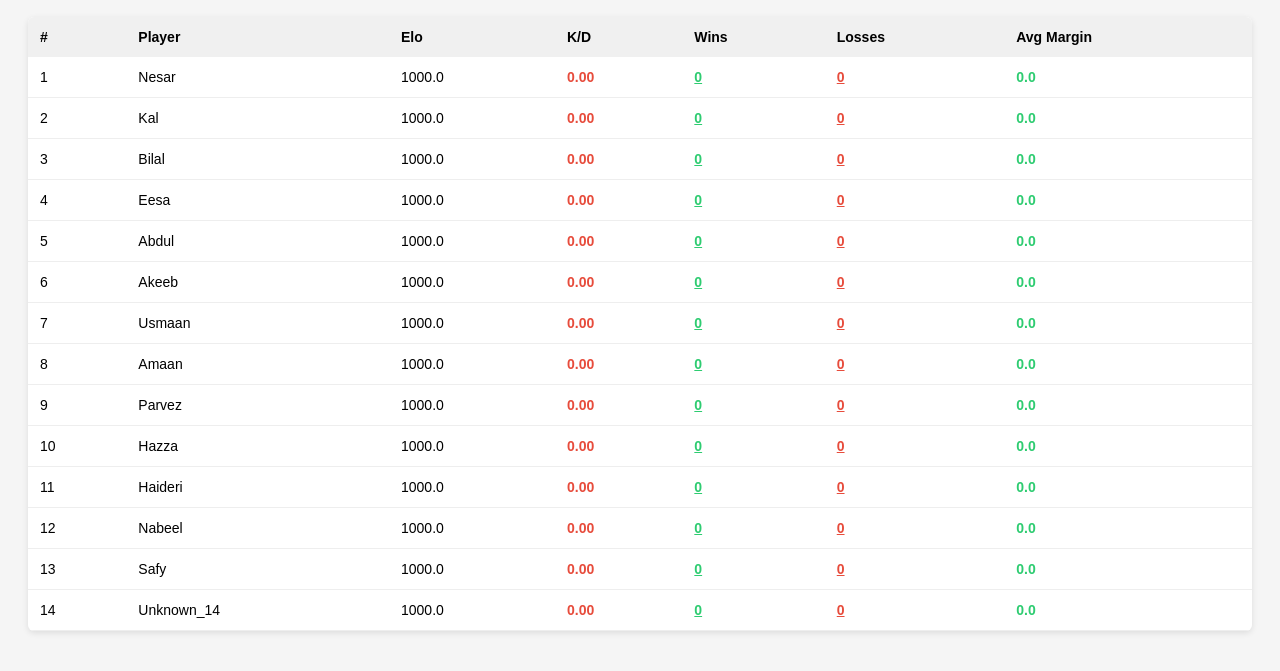
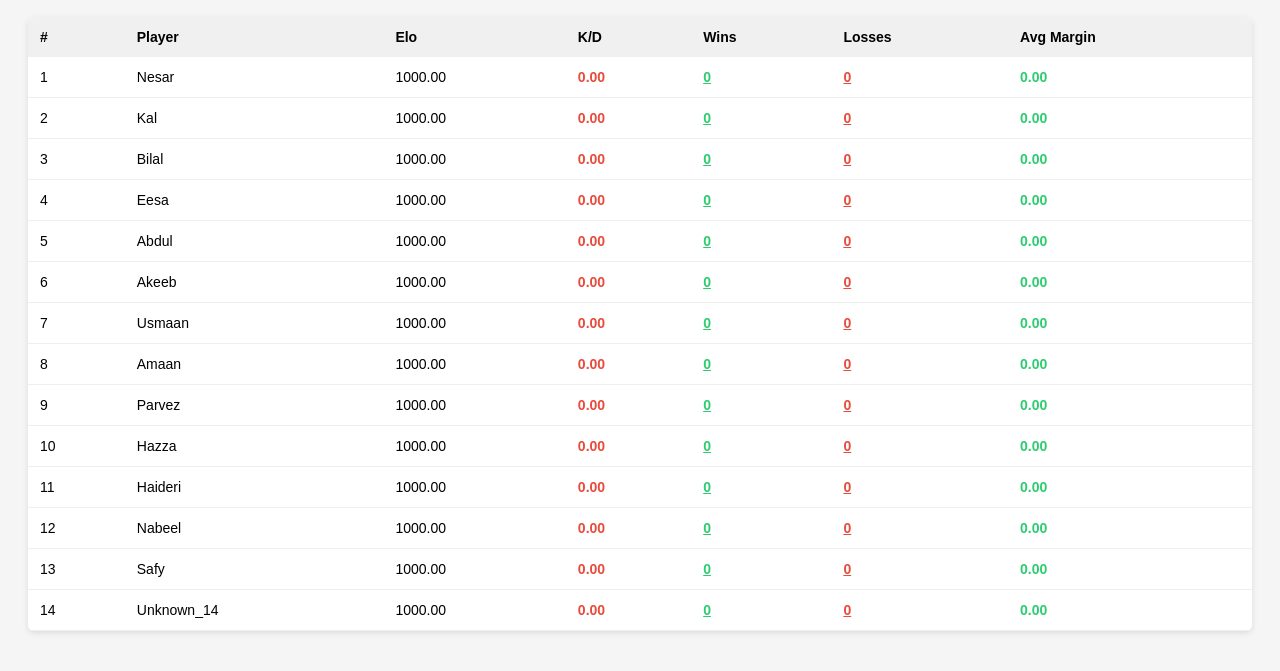
Before and after one commit to altaiea/elo-website, a plain HTML site: page index.html in a window 1280 px wide. Shown: the part 89-760 px from the top of the page. Drawn offline with Linux system fonts and the light colour scheme.

Commit message:
Add files via upload

```diff
--- a/script.js
+++ b/script.js
@@ -14,21 +14,23 @@ fetch("stats.json")
                 ? (stats.lifetimeKills / stats.lifetimeDeaths)
                 : 0;
 
-            const margin = stats.averageMargin ?? 0;
+            const avgMargin =
+                (stats.hpMarginTotal + stats.sndMarginTotal + stats.overloadMarginTotal) /
+                Math.max(1, stats.hpMarginCount + stats.sndMarginCount + stats.overloadMarginCount);
 
             const kdClass = kd >= 1 ? "good" : "bad";
-            const marginClass = margin >= 0 ? "good" : "bad";
+            const marginClass = avgMargin >= 0 ? "good" : "bad";
 
             const row = document.createElement("tr");
 
             row.innerHTML = `
                 <td>${rank++}</td>
                 <td>${stats.name}</td>
-                <td>${stats.elo.toFixed(1)}</td>
+                <td>${stats.elo.toFixed(2)}</td>
                 <td class="${kdClass}">${kd.toFixed(2)}</td>
-                <td class="good clickable" data-id="${id}" data-type="wins">${stats.wins}</td>
-                <td class="bad clickable" data-id="${id}" data-type="losses">${stats.losses}</td>
-                <td class="${marginClass}">${margin.toFixed(1)}</td>
+                <td class="good clickable" data-id="${id}" data-type="wins">${stats.hpWins + stats.sndWins + stats.overloadWins}</td>
+                <td class="bad clickable" data-id="${id}" data-type="losses">${stats.hpLosses + stats.sndLosses + stats.overloadLosses}</td>
+                <td class="${marginClass}">${avgMargin.toFixed(2)}</td>
             `;
 
             tbody.appendChild(row);
@@ -43,11 +45,22 @@ fetch("stats.json")
                 const id = cell.dataset.id;
                 const player = data[id];
 
+                const hpAvg = player.hpMarginCount > 0 ? (player.hpMarginTotal / player.hpMarginCount).toFixed(2) : "0.00";
+                const sndAvg = player.sndMarginCount > 0 ? (player.sndMarginTotal / player.sndMarginCount).toFixed(2) : "0.00";
+                const ovrAvg = player.overloadMarginCount > 0 ? (player.overloadMarginTotal / player.overloadMarginCount).toFixed(2) : "0.00";
+
                 popupContent.innerHTML = `
                     <h3>${player.name} — Mode Breakdown</h3>
-                    <p><strong>Hardpoint:</strong> ${player.hpWins}W / ${player.hpLosses}L</p>
-                    <p><strong>SND:</strong> ${player.sndWins}W / ${player.sndLosses}L</p>
-                    <p><strong>Overload:</strong> ${player.ovrWins}W / ${player.ovrLosses}L</p>
+
+                    <p><strong>Hardpoint:</strong> ${player.hpWins}W / ${player.hpLosses}L
+                    <br>Avg Margin: ${hpAvg}</p>
+
+                    <p><strong>SND:</strong> ${player.sndWins}W / ${player.sndLosses}L
+                    <br>Avg Margin: ${sndAvg}</p>
+
+                    <p><strong>Overload:</strong> ${player.overloadWins}W / ${player.overloadLosses}L
+                    <br>Avg Margin: ${ovrAvg}</p>
+
                     <p style="margin-top:10px; font-size:12px; color:#666;">Click anywhere to close</p>
                 `;
 
--- a/stats.json
+++ b/stats.json
@@ -1,16 +1,421 @@
 {
-  "1": { "name": "Nesar", "elo": 1000, "lifetimeKills": 0, "lifetimeDeaths": 0, "wins": 0, "losses": 0, "averageMargin": 0, "hpWins": 0, "hpLosses": 0, "sndWins": 0, "sndLosses": 0, "ovrWins": 0, "ovrLosses": 0 },
-  "2": { "name": "Kal", "elo": 1000, "lifetimeKills": 0, "lifetimeDeaths": 0, "wins": 0, "losses": 0, "averageMargin": 0, "hpWins": 0, "hpLosses": 0, "sndWins": 0, "sndLosses": 0, "ovrWins": 0, "ovrLosses": 0 },
-  "3": { "name": "Bilal", "elo": 1000, "lifetimeKills": 0, "lifetimeDeaths": 0, "wins": 0, "losses": 0, "averageMargin": 0, "hpWins": 0, "hpLosses": 0, "sndWins": 0, "sndLosses": 0, "ovrWins": 0, "ovrLosses": 0 },
-  "4": { "name": "Eesa", "elo": 1000, "lifetimeKills": 0, "lifetimeDeaths": 0, "wins": 0, "losses": 0, "averageMargin": 0, "hpWins": 0, "hpLosses": 0, "sndWins": 0, "sndLosses": 0, "ovrWins": 0, "ovrLosses": 0 },
-  "5": { "name": "Abdul", "elo": 1000, "lifetimeKills": 0, "lifetimeDeaths": 0, "wins": 0, "losses": 0, "averageMargin": 0, "hpWins": 0, "hpLosses": 0, "sndWins": 0, "sndLosses": 0, "ovrWins": 0, "ovrLosses": 0 },
-  "6": { "name": "Akeeb", "elo": 1000, "lifetimeKills": 0, "lifetimeDeaths": 0, "wins": 0, "losses": 0, "averageMargin": 0, "hpWins": 0, "hpLosses": 0, "sndWins": 0, "sndLosses": 0, "ovrWins": 0, "ovrLosses": 0 },
-  "7": { "name": "Usmaan", "elo": 1000, "lifetimeKills": 0, "lifetimeDeaths": 0, "wins": 0, "losses": 0, "averageMargin": 0, "hpWins": 0, "hpLosses": 0, "sndWins": 0, "sndLosses": 0, "ovrWins": 0, "ovrLosses": 0 },
-  "8": { "name": "Amaan", "elo": 1000, "lifetimeKills": 0, "lifetimeDeaths": 0, "wins": 0, "losses": 0, "averageMargin": 0, "hpWins": 0, "hpLosses": 0, "sndWins": 0, "sndLosses": 0, "ovrWins": 0, "ovrLosses": 0 },
-  "9": { "name": "Parvez", "elo": 1000, "lifetimeKills": 0, "lifetimeDeaths": 0, "wins": 0, "losses": 0, "averageMargin": 0, "hpWins": 0, "hpLosses": 0, "sndWins": 0, "sndLosses": 0, "ovrWins": 0, "ovrLosses": 0 },
-  "10": { "name": "Hazza", "elo": 1000, "lifetimeKills": 0, "lifetimeDeaths": 0, "wins": 0, "losses": 0, "averageMargin": 0, "hpWins": 0, "hpLosses": 0, "sndWins": 0, "sndLosses": 0, "ovrWins": 0, "ovrLosses": 0 },
-  "11": { "name": "Haideri", "elo": 1000, "lifetimeKills": 0, "lifetimeDeaths": 0, "wins": 0, "losses": 0, "averageMargin": 0, "hpWins": 0, "hpLosses": 0, "sndWins": 0, "sndLosses": 0, "ovrWins": 0, "ovrLosses": 0 },
-  "12": { "name": "Nabeel", "elo": 1000, "lifetimeKills": 0, "lifetimeDeaths": 0, "wins": 0, "losses": 0, "averageMargin": 0, "hpWins": 0, "hpLosses": 0, "sndWins": 0, "sndLosses": 0, "ovrWins": 0, "ovrLosses": 0 },
-  "13": { "name": "Safy", "elo": 1000, "lifetimeKills": 0, "lifetimeDeaths": 0, "wins": 0, "losses": 0, "averageMargin": 0, "hpWins": 0, "hpLosses": 0, "sndWins": 0, "sndLosses": 0, "ovrWins": 0, "ovrLosses": 0 },
-  "14": { "name": "Unknown_14", "elo": 1000, "lifetimeKills": 0, "lifetimeDeaths": 0, "wins": 0, "losses": 0, "averageMargin": 0, "hpWins": 0, "hpLosses": 0, "sndWins": 0, "sndLosses": 0, "ovrWins": 0, "ovrLosses": 0 }
+  "1": {
+    "name": "Nesar",
+    "elo": 1000.00,
+    "lifetimeKills": 0,
+    "lifetimeDeaths": 0,
+    "mapKills": 0,
+    "mapDeaths": 0,
+
+    "hpKills": 0,
+    "hpDeaths": 0,
+    "sndKills": 0,
+    "sndDeaths": 0,
+    "overloadKills": 0,
+    "overloadDeaths": 0,
+
+    "hpWins": 0,
+    "hpLosses": 0,
+    "sndWins": 0,
+    "sndLosses": 0,
+    "overloadWins": 0,
+    "overloadLosses": 0,
+
+    "hpMarginTotal": 0.00,
+    "hpMarginCount": 0,
+    "sndMarginTotal": 0.00,
+    "sndMarginCount": 0,
+    "overloadMarginTotal": 0.00,
+    "overloadMarginCount": 0
+  },
+
+  "2": {
+    "name": "Kal",
+    "elo": 1000.00,
+    "lifetimeKills": 0,
+    "lifetimeDeaths": 0,
+    "mapKills": 0,
+    "mapDeaths": 0,
+
+    "hpKills": 0,
+    "hpDeaths": 0,
+    "sndKills": 0,
+    "sndDeaths": 0,
+    "overloadKills": 0,
+    "overloadDeaths": 0,
+
+    "hpWins": 0,
+    "hpLosses": 0,
+    "sndWins": 0,
+    "sndLosses": 0,
+    "overloadWins": 0,
+    "overloadLosses": 0,
+
+    "hpMarginTotal": 0.00,
+    "hpMarginCount": 0,
+    "sndMarginTotal": 0.00,
+    "sndMarginCount": 0,
+    "overloadMarginTotal": 0.00,
+    "overloadMarginCount": 0
+  },
+
+  "3": {
+    "name": "Bilal",
+    "elo": 1000.00,
+    "lifetimeKills": 0,
+    "lifetimeDeaths": 0,
+    "mapKills": 0,
+    "mapDeaths": 0,
+
+    "hpKills": 0,
+    "hpDeaths": 0,
+    "sndKills": 0,
+    "sndDeaths": 0,
+    "overloadKills": 0,
+    "overloadDeaths": 0,
+
+    "hpWins": 0,
+    "hpLosses": 0,
+    "sndWins": 0,
+    "sndLosses": 0,
+    "overloadWins": 0,
+    "overloadLosses": 0,
+
+    "hpMarginTotal": 0.00,
+    "hpMarginCount": 0,
+    "sndMarginTotal": 0.00,
+    "sndMarginCount": 0,
+    "overloadMarginTotal": 0.00,
+    "overloadMarginCount": 0
+  },
+
+  "4": {
+    "name": "Eesa",
+    "elo": 1000.00,
+    "lifetimeKills": 0,
+    "lifetimeDeaths": 0,
+    "mapKills": 0,
+    "mapDeaths": 0,
+
+    "hpKills": 0,
+    "hpDeaths": 0,
+    "sndKills": 0,
+    "sndDeaths": 0,
+    "overloadKills": 0,
+    "overloadDeaths": 0,
+
+    "hpWins": 0,
+    "hpLosses": 0,
+    "sndWins": 0,
+    "sndLosses": 0,
+    "overloadWins": 0,
+    "overloadLosses": 0,
+
+    "hpMarginTotal": 0.00,
+    "hpMarginCount": 0,
+    "sndMarginTotal": 0.00,
+    "sndMarginCount": 0,
+    "overloadMarginTotal": 0.00,
+    "overloadMarginCount": 0
+  },
+
+  "5": {
+    "name": "Abdul",
+    "elo": 1000.00,
+    "lifetimeKills": 0,
+    "lifetimeDeaths": 0,
+    "mapKills": 0,
+    "mapDeaths": 0,
+
+    "hpKills": 0,
+    "hpDeaths": 0,
+    "sndKills": 0,
+    "sndDeaths": 0,
+    "overloadKills": 0,
+    "overloadDeaths": 0,
+
+    "hpWins": 0,
+    "hpLosses": 0,
+    "sndWins": 0,
+    "sndLosses": 0,
+    "overloadWins": 0,
+    "overloadLosses": 0,
+
+    "hpMarginTotal": 0.00,
+    "hpMarginCount": 0,
+    "sndMarginTotal": 0.00,
+    "sndMarginCount": 0,
+    "overloadMarginTotal": 0.00,
+    "overloadMarginCount": 0
+  },
+
+  "6": {
+    "name": "Akeeb",
+    "elo": 1000.00,
+    "lifetimeKills": 0,
+    "lifetimeDeaths": 0,
+    "mapKills": 0,
+    "mapDeaths": 0,
+
+    "hpKills": 0,
+    "hpDeaths": 0,
+    "sndKills": 0,
+    "sndDeaths": 0,
+    "overloadKills": 0,
+    "overloadDeaths": 0,
+
+    "hpWins": 0,
+    "hpLosses": 0,
+    "sndWins": 0,
+    "sndLosses": 0,
+    "overloadWins": 0,
+    "overloadLosses": 0,
+
+    "hpMarginTotal": 0.00,
+    "hpMarginCount": 0,
+    "sndMarginTotal": 0.00,
+    "sndMarginCount": 0,
+    "overloadMarginTotal": 0.00,
+    "overloadMarginCount": 0
+  },
+
+  "7": {
+    "name": "Usmaan",
+    "elo": 1000.00,
+    "lifetimeKills": 0,
+    "lifetimeDeaths": 0,
+    "mapKills": 0,
+    "mapDeaths": 0,
+
+    "hpKills": 0,
+    "hpDeaths": 0,
+    "sndKills": 0,
+    "sndDeaths": 0,
+    "overloadKills": 0,
+    "overloadDeaths": 0,
+
+    "hpWins": 0,
+    "hpLosses": 0,
+    "sndWins": 0,
+    "sndLosses": 0,
+    "overloadWins": 0,
+    "overloadLosses": 0,
+
+    "hpMarginTotal": 0.00,
+    "hpMarginCount": 0,
+    "sndMarginTotal": 0.00,
+    "sndMarginCount": 0,
+    "overloadMarginTotal": 0.00,
+    "overloadMarginCount": 0
+  },
+
+  "8": {
+    "name": "Amaan",
+    "elo": 1000.00,
+    "lifetimeKills": 0,
+    "lifetimeDeaths": 0,
+    "mapKills": 0,
+    "mapDeaths": 0,
+
+    "hpKills": 0,
+    "hpDeaths": 0,
+    "sndKills": 0,
+    "sndDeaths": 0,
+    "overloadKills": 0,
+    "overloadDeaths": 0,
+
+    "hpWins": 0,
+    "hpLosses": 0,
+    "sndWins": 0,
+    "sndLosses": 0,
+    "overloadWins": 0,
+    "overloadLosses": 0,
+
+    "hpMarginTotal": 0.00,
+    "hpMarginCount": 0,
+    "sndMarginTotal": 0.00,
+    "sndMarginCount": 0,
+    "overloadMarginTotal": 0.00,
+    "overloadMarginCount": 0
+  },
+
+  "9": {
+    "name": "Parvez",
+    "elo": 1000.00,
+    "lifetimeKills": 0,
+    "lifetimeDeaths": 0,
+    "mapKills": 0,
+    "mapDeaths": 0,
+
+    "hpKills": 0,
+    "hpDeaths": 0,
+    "sndKills": 0,
+    "sndDeaths": 0,
+    "overloadKills": 0,
+    "overloadDeaths": 0,
+
+    "hpWins": 0,
+    "hpLosses": 0,
+    "sndWins": 0,
+    "sndLosses": 0,
+    "overloadWins": 0,
+    "overloadLosses": 0,
+
+    "hpMarginTotal": 0.00,
+    "hpMarginCount": 0,
+    "sndMarginTotal": 0.00,
+    "sndMarginCount": 0,
+    "overloadMarginTotal": 0.00,
+    "overloadMarginCount": 0
+  },
+
+  "10": {
+    "name": "Hazza",
+    "elo": 1000.00,
+    "lifetimeKills": 0,
+    "lifetimeDeaths": 0,
+    "mapKills": 0,
+    "mapDeaths": 0,
+
+    "hpKills": 0,
+    "hpDeaths": 0,
+    "sndKills": 0,
+    "sndDeaths": 0,
+    "overloadKills": 0,
+    "overloadDeaths": 0,
+
+    "hpWins": 0,
+    "hpLosses": 0,
+    "sndWins": 0,
+    "sndLosses": 0,
+    "overloadWins": 0,
+    "overloadLosses": 0,
+
+    "hpMarginTotal": 0.00,
+    "hpMarginCount": 0,
+    "sndMarginTotal": 0.00,
+    "sndMarginCount": 0,
+    "overloadMarginTotal": 0.00,
+    "overloadMarginCount": 0
+  },
+
+  "11": {
+    "name": "Haideri",
+    "elo": 1000.00,
+    "lifetimeKills": 0,
+    "lifetimeDeaths": 0,
+    "mapKills": 0,
+    "mapDeaths": 0,
+
+    "hpKills": 0,
+    "hpDeaths": 0,
+    "sndKills": 0,
+    "sndDeaths": 0,
+    "overloadKills": 0,
+    "overloadDeaths": 0,
+
+    "hpWins": 0,
+    "hpLosses": 0,
+    "sndWins": 0,
+    "sndLosses": 0,
+    "overloadWins": 0,
+    "overloadLosses": 0,
+
+    "hpMarginTotal": 0.00,
+    "hpMarginCount": 0,
+    "sndMarginTotal": 0.00,
+    "sndMarginCount": 0,
+    "overloadMarginTotal": 0.00,
+    "overloadMarginCount": 0
+  },
+
+  "12": {
+    "name": "Nabeel",
+    "elo": 1000.00,
+    "lifetimeKills": 0,
+    "lifetimeDeaths": 0,
+    "mapKills": 0,
+    "mapDeaths": 0,
+
+    "hpKills": 0,
+    "hpDeaths": 0,
+    "sndKills": 0,
+    "sndDeaths": 0,
+    "overloadKills": 0,
+    "overloadDeaths": 0,
+
+    "hpWins": 0,
+    "hpLosses": 0,
+    "sndWins": 0,
+    "sndLosses": 0,
+    "overloadWins": 0,
+    "overloadLosses": 0,
+
+    "hpMarginTotal": 0.00,
+    "hpMarginCount": 0,
+    "sndMarginTotal": 0.00,
+    "sndMarginCount": 0,
+    "overloadMarginTotal": 0.00,
+    "overloadMarginCount": 0
+  },
+
+  "13": {
+    "name": "Safy",
+    "elo": 1000.00,
+    "lifetimeKills": 0,
+    "lifetimeDeaths": 0,
+    "mapKills": 0,
+    "mapDeaths": 0,
+
+    "hpKills": 0,
+    "hpDeaths": 0,
+    "sndKills": 0,
+    "sndDeaths": 0,
+    "overloadKills": 0,
+    "overloadDeaths": 0,
+
+    "hpWins": 0,
+    "hpLosses": 0,
+    "sndWins": 0,
+    "sndLosses": 0,
+    "overloadWins": 0,
+    "overloadLosses": 0,
+
+    "hpMarginTotal": 0.00,
+    "hpMarginCount": 0,
+    "sndMarginTotal": 0.00,
+    "sndMarginCount": 0,
+    "overloadMarginTotal": 0.00,
+    "overloadMarginCount": 0
+  },
+
+  "14": {
+    "name": "Unknown_14",
+    "elo": 1000.00,
+    "lifetimeKills": 0,
+    "lifetimeDeaths": 0,
+    "mapKills": 0,
+    "mapDeaths": 0,
+
+    "hpKills": 0,
+    "hpDeaths": 0,
+    "sndKills": 0,
+    "sndDeaths": 0,
+    "overloadKills": 0,
+    "overloadDeaths": 0,
+
+    "hpWins": 0,
+    "hpLosses": 0,
+    "sndWins": 0,
+    "sndLosses": 0,
+    "overloadWins": 0,
+    "overloadLosses": 0,
+
+    "hpMarginTotal": 0.00,
+    "hpMarginCount": 0,
+    "sndMarginTotal": 0.00,
+    "sndMarginCount": 0,
+    "overloadMarginTotal": 0.00,
+    "overloadMarginCount": 0
+  }
 }
--- a/style.css
+++ b/style.css
@@ -29,6 +29,7 @@ td {
     padding: 12px;
     border-bottom: 1px solid #eee;
     font-size: 14px;
+    transition: 0.2s ease;
 }
 
 tr:hover {
@@ -43,6 +44,15 @@ tr:hover {
 .bad {
     color: #e74c3c;
     font-weight: bold;
+}
+
+/* Hover glow */
+.good:hover {
+    background: rgba(46, 204, 113, 0.15);
+}
+
+.bad:hover {
+    background: rgba(231, 76, 60, 0.15);
 }
 
 .clickable {
@@ -61,7 +71,7 @@ tr:hover {
     border-radius: 8px;
     box-shadow: 0 4px 12px rgba(0,0,0,0.2);
     z-index: 1000;
-    width: 300px;
+    width: 320px;
 }
 
 .hidden {
```
Also changed, not shown: index.html (line endings or trailing spaces).
